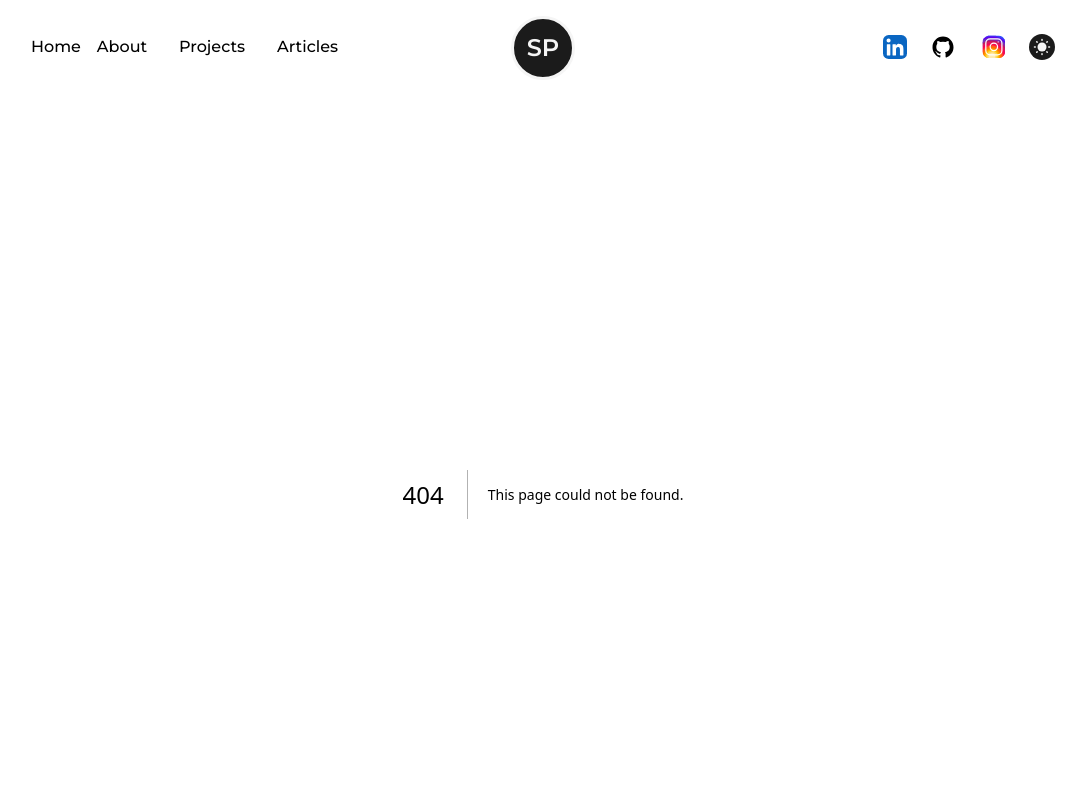
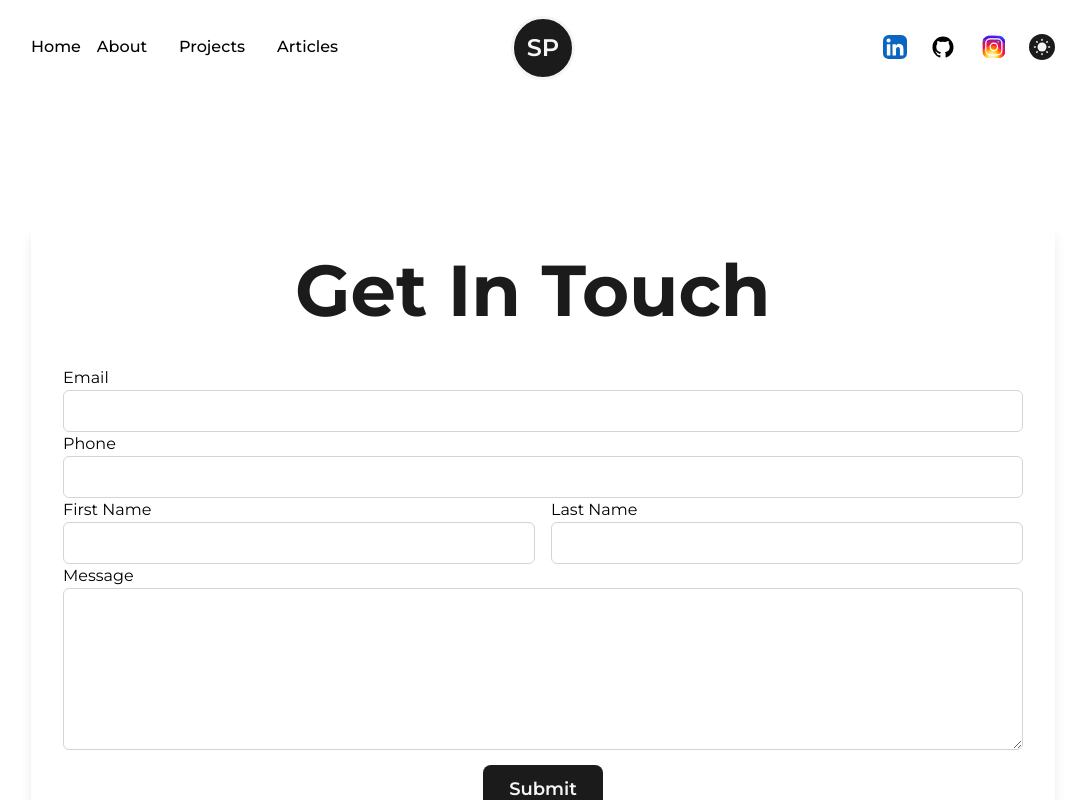
Before and after one commit to Soumyank007/Portfolio, a Next.js app: page /contact in a window 1280 px wide. Before the commit this address had no page. Shown: the top 800 px of the page, without its empty margins (97-1183 px from the left). Built offline with nearby package versions, Linux system fonts and the light colour scheme.

Commit message:
chore:Add sendgrid and contact form

```diff
--- a/package.json
+++ b/package.json
@@ -12,6 +12,7 @@
   },
   "dependencies": {
     "@reduxjs/toolkit": "^2.2.1",
+    "@superfaceai/one-sdk": "^2.4.2",
     "@vercel/speed-insights": "^1.0.10",
     "eslint-config-next": "13.2.4",
     "framer-motion": "^10.6.0",
--- a/src/components/HireMe.js
+++ b/src/components/HireMe.js
@@ -18,7 +18,7 @@ const ComponentWithNoSSR = dynamic(() => Promise.resolve(CircularComponent), {
     <div className={`md:absolute z-20 fixed flex flex-col left-[-1.8rem] bottom-6 items-center justify-center overflow-hidden md:right-6 md:left-auto md:top-4 md:bottom-auto  ${className}`}>
         <div className='w-[11rem] h-auto md:w-[5rem] flex items-center justify-center relative'>
         <ComponentWithNoSSR className="animate-spin-slow" />
-            <Link href="mailto:soumyank.padhy@gmail.com" className='md:w-12 md:h-12 md:text-[10px] flex font-semibold items-center justify-center absolute left-1/2 top-1/2 -translate-x-1/2 -translate-y-1/2 bg-dark text-light shadow-md border border-solid border-dark dark:border-light w-20 h-20 rounded-full hover:bg-light hover:text-dark dark:bg-light dark:text-dark dark:hover:bg-dark dark:hover:text-light'>
+            <Link href="/contact" className='md:w-12 md:h-12 md:text-[10px] flex font-semibold items-center justify-center absolute left-1/2 top-1/2 -translate-x-1/2 -translate-y-1/2 bg-dark text-light shadow-md border border-solid border-dark dark:border-light w-20 h-20 rounded-full hover:bg-light hover:text-dark dark:bg-light dark:text-dark dark:hover:bg-dark dark:hover:text-light'>
                 Hire Me
              </Link>
         </div>
--- /dev/null
+++ b/src/pages/api/contact.js
@@ -0,0 +1,50 @@
+const { SuperfaceClient } = require('@superfaceai/one-sdk');
+
+const sdk = new SuperfaceClient();
+
+// Just check if all required fields are provided
+function formValid(body) {
+  return body.email && body.phone && body.first && body.last;
+}
+
+export default async function handler(req, res) {
+  const body = req.body;
+
+  if (!formValid(body)) {
+    res.status(422).end();
+    return;
+  }
+
+  const profile = await sdk.getProfile('communication/send-email@2.1.0');
+  const message = `
+    Email: ${body.email}
+    Phone: ${body.phone}
+    Name: ${body.first} ${body.last}
+    Message: ${body.message}
+    `;
+  const result = await profile.getUseCase('SendEmail').perform(
+    {
+      from: process.env.FROM_EMAIL,
+      to: process.env.TO_EMAIL,
+      subject: 'Message from contact form',
+      text: message,
+    },
+    {
+      provider: 'sendgrid',
+      security: {
+        bearer_token: {
+          token: process.env.SENDGRID_API_KEY,
+        },
+      },
+    }
+  );
+
+  try {
+    const data = result.unwrap();
+    console.log(data);
+    res.status(201).end();
+  } catch (error) {
+    console.error(error);
+    res.status(500).end();
+  }
+}
--- /dev/null
+++ b/src/pages/contact.js
@@ -0,0 +1,110 @@
+import React, { useState } from 'react';
+import Head from 'next/head';
+import Layout from '@/components/Layout';
+import AnimatedText from '@/components/AnimatedText';
+import { useRouter } from 'next/router';
+
+export default function Contact() {
+    const [showAlert, setShowAlert] = useState(false);
+    const router = useRouter();
+    async function handleSubmit(e) {
+        e.preventDefault();
+        const data = new FormData(e.currentTarget);
+        try {
+            const response = await fetch('/api/contact', {
+                method: 'post',
+                body: new URLSearchParams(data),
+            });
+            if (!response.ok) {
+                throw new Error(`Invalid response: ${response.status}`);
+            }
+            setShowAlert(true);
+            setTimeout(() => {
+                router.push('/'); // Redirect to the home page
+            }, 2000); // Delay of 2 seconds
+        } catch (err) {
+            console.error(err);
+            alert('Oops something is not working right,Try again later');
+        }
+    }
+
+    return (
+        <>
+            <Head>
+                <title>Contact | Soumyank Padhy</title>
+                <meta name="description" content="Contact Soumyank Padhy for your queries and lead to a journey of building something big" />
+            </Head>
+
+            <Layout>
+            {showAlert && (
+            <div class="bg-teal-100 border-t-4 border-teal-500 rounded-b text-teal-900 px-4 py-3 shadow-md mb-4" role="alert">
+                        <div class="flex">
+                            <div class="py-1"><svg class="fill-current h-6 w-6 text-teal-500 mr-4" xmlns="http://www.w3.org/2000/svg" viewBox="0 0 20 20"><path d="M2.93 17.07A10 10 0 1 1 17.07 2.93 10 10 0 0 1 2.93 17.07zm12.73-1.41A8 8 0 1 0 4.34 4.34a8 8 0 0 0 11.32 11.32zM9 11V9h2v6H9v-4zm0-6h2v2H9V5z" /></svg></div>
+                            <div>
+                                <p class="font-bold">Submission Successfull</p>
+                                <p class="text-sm">I will get back to you soon!</p>
+                            </div>
+                        </div>
+             </div>
+            )}
+                <form className="container bg-white dark:bg-gray-800 shadow-lg rounded-lg px-8 pt-6 pb-8 mb-4" onSubmit={handleSubmit}>
+                    <AnimatedText className='mb-8 lg:!text-7xl sm:mb-8 sm:!!text-6xl xs:!text-4xl' text='Get in touch' />
+                    <div className="email block">
+                        <label className='dark:text-light' htmlFor="frm-email">Email</label>
+                        <input
+                            id="frm-email"
+                            type="email"
+                            name="email"
+                            autoComplete="email"
+                            required
+                            className="border border-gray-300 dark:border-gray-600 rounded-md p-2 w-full font-semibold"
+                        />
+                    </div>
+                    <div className="block phone=">
+                        <label className='dark:text-light' htmlFor="frm-phone">Phone</label>
+                        <input
+                            id="frm-phone"
+                            type="tel"
+                            name="phone"
+                            autoComplete="tel"
+                            className="border border-gray-300 dark:border-gray-600 rounded-md p-2 w-full font-semibold"
+                        />
+                    </div>
+                    <div className="name block">
+                        <div className="flex justify-between">
+                            <div className="w-1/2 pr-2">
+                                <label className='dark:text-light' htmlFor="frm-first">First Name</label>
+                                <input
+                                    id="frm-first"
+                                    type="text"
+                                    name="first"
+                                    autoComplete="given-name"
+                                    required
+                                    className="border border-gray-300 dark:border-gray-600 rounded-md p-2 w-full font-semibold"
+                                />
+                            </div>
+                            <div className="w-1/2 pl-2">
+                                <label className='dark:text-light' htmlFor="frm-last">Last Name</label>
+                                <input
+                                    id="frm-last"
+                                    type="text"
+                                    name="last"
+                                    autoComplete="family-name"
+                                    required
+                                    className="border border-gray-300 dark:border-gray-600 rounded-md p-2 w-full font-semibold"
+                                />
+                            </div>
+                        </div>
+                    </div>
+                    <div className="message block">
+                        <label className='dark:text-light' htmlFor="frm-message">Message</label>
+                        <textarea id="frm-message" rows="6" name="message" className="border border-gray-300 dark:border-gray-600 rounded-md p-2 w-full font-semibold"></textarea>
+                    </div>
+                    <div className="button flex mt-2 justify-center">
+                        <button type="submit" className="md:p-2 md:px-4 md:text-base bg-dark text-light p-2.5 px-6 rounded-lg text-lg font-semibold hover:bg-white hover:text-dark border-2 border-solid border-transparent hover:border-dark dark:bg-light dark:text-dark hover:dark:bg-dark hover:dark:text-light hover:dark:border-light py-2 ">Submit</button>
+                    </div>
+                </form>
+            </Layout>
+        </>
+    );
+}
--- a/src/pages/index.js
+++ b/src/pages/index.js
@@ -19,7 +19,7 @@ export default function Home() {
       </Head>
       <TransitionEffect />
       <main className="flex items-center text-dark w-full min-h-screen dark:text-light sm:items-start">
-      <Layout className="pt-0 md:p-32 sm:pt-16">
+      <Layout className="pt-0 md:p-28 sm:pt-12">
           <div className="flex items-center justify-between w-full relative lg:flex-col">
             <div className="w-1/3 md:w-[20rem] relative md:mb-4">
               <Image
```
Also changed, not shown: 1 other file (tests, documents, lock files or other folders).
